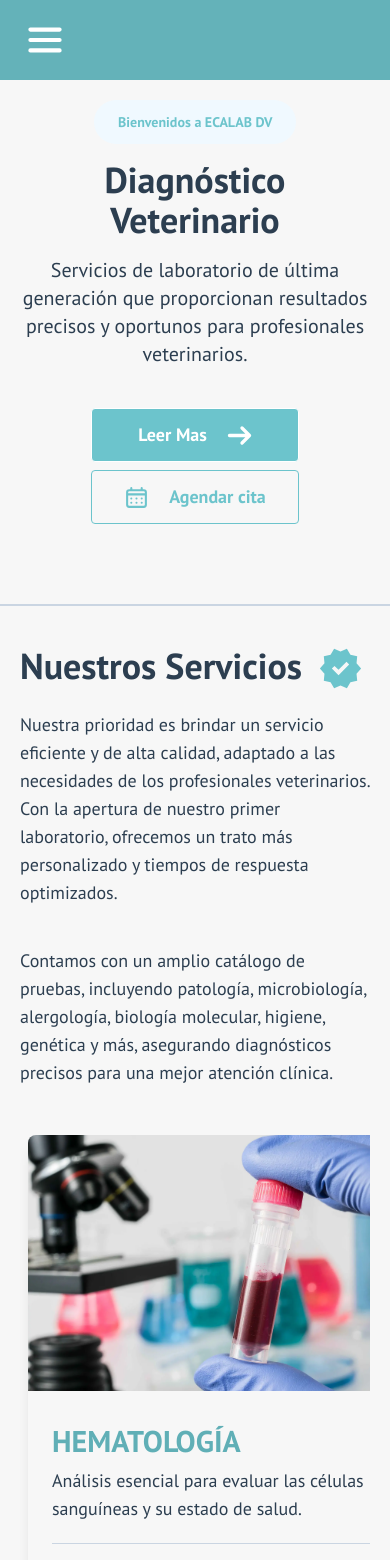
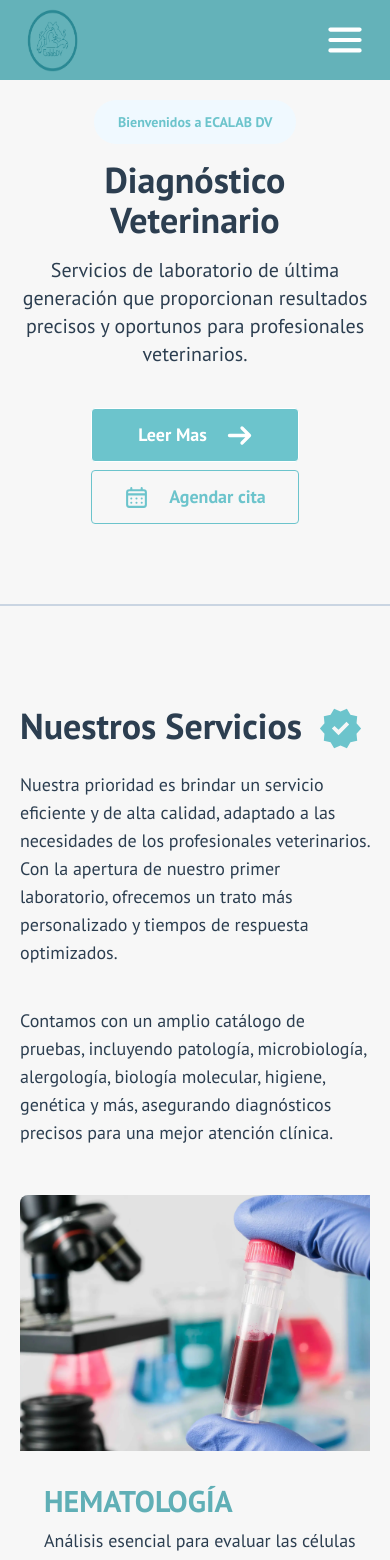
Before and after one commit to cosorio16/ecalab, a React (Vite) app: page / in a window 390 px wide. Shown: the top 1560 px of the page. Built offline with nearby package versions, Linux system fonts and the light colour scheme.

Commit message:
header complete

```diff
--- a/src/components/home/Contact.jsx
+++ b/src/components/home/Contact.jsx
@@ -6,7 +6,9 @@ import Mail from "../../icons/Mail";
 
 function Contact() {
   return (
-    <section className="px-5 lg:px-16 py-10 flex flex-col gap-10">
+    <section
+    id="CONTACTANOS"
+    className="px-5 lg:px-16 py-10 flex flex-col gap-10">
       <h1
         data-aos="fade-right"
         className="text-5xl font-semibold flex items-center gap-5"
--- a/src/components/home/Hero.jsx
+++ b/src/components/home/Hero.jsx
@@ -7,7 +7,9 @@ import Modal from "../Modal";
 
 function Hero() {
   return (
-    <section className="px-5 lg:px-20 py-5 text-[#2C3E50] grid grid-cols-1 gap-10 justify-items-end lg:grid-cols-2 items-center border-b-2 border-slate-300 pb-20">
+    <section
+    id="HOME"
+    className="px-5 lg:px-20 py-5 text-[#2C3E50] grid grid-cols-1 gap-10 justify-items-end lg:grid-cols-2 items-center border-b-2 border-slate-300 pb-20">
       <div className="flex flex-col gap-10 lg:items-start items-center ">
         <div className="flex flex-col gap-4 items-center justify-items-center text-center lg:justify-items-start lg:text-start lg:items-start">
           <span
--- a/src/components/home/Services.jsx
+++ b/src/components/home/Services.jsx
@@ -14,7 +14,7 @@ function Services() {
   ];
 
   return (
-    <section className="py-10 px-5 lg:px-10 2xl:px-12 flex flex-col gap-10 border-b-2 border-slate-300 pb-20">
+    <section id="SERVICIOS"  className="py-10 px-5 lg:px-10 2xl:px-12 flex flex-col gap-10 border-b-2 border-slate-300 pb-20">
       <div className="flex flex-col gap-5">
         <h1
           data-aos="fade-right"
@@ -46,7 +46,7 @@ function Services() {
           </p>
         </div>
       </div>
-      <div className="lg:grid flex overflow-x-scroll lg:overflow-hidden lg:grid-cols-2 xl:grid-cols-3 2xl:grid-cols-4 gap-5 justify-items-stretch w-full p-2">
+      <div className="lg:grid flex overflow-x-scroll lg:overflow-hidden lg:grid-cols-2 xl:grid-cols-3 2xl:grid-cols-4 gap-5 justify-items-stretch w-full p-2 scrollCards">
         {data.services.map((s, i) => (
           <Card
             image={images[i]}
--- a/src/components/ui/Card.jsx
+++ b/src/components/ui/Card.jsx
@@ -14,7 +14,7 @@ function Card({
   return (
     <div
       data-aos="fade-up"
-      className="min-w-96 lg:min-w-80 w-full shadow-lg rounded-lg"
+      className="min-w-96 lg:min-w-80 w-full shadow-lg rounded-lg cardScroll"
     >
       <img
         src={image}
--- a/src/components/ui/Header.jsx
+++ b/src/components/ui/Header.jsx
@@ -54,14 +54,15 @@ function Header() {
         </nav>
       </header>
 
-      <header className="max-w-screen h-20 bg-[#64b2b9] lg:hidden flex items-center px-5">
+      <header className="max-w-screen h-20 bg-[#64b2b9] lg:hidden flex items-center px-5 fixed w-screen top-0 left-0 z-10 justify-between">
+      <img src="/logos/1.jpg" alt="" className="size-16 mix-blend-multiply"/>
         <button
           onClick={() => setShowMenu((showMenu) => !showMenu)}
           className="text-white"
         >
           {showMenu ? <Close sizes={50} /> : <MenuIcon sizes={50} />}
         </button>
-        <Menu state={showMenu} />
+        <Menu state={showMenu} onClose={() => setShowMenu(false)} />
       </header>
     </>
   );
--- a/src/components/ui/Menu.jsx
+++ b/src/components/ui/Menu.jsx
@@ -1,8 +1,9 @@
 import React from "react";
 
-function Menu({ state }) {
+function Menu({ state, onClose }) {
   return (
     <div
+      onClick={onClose}
       className={`fixed text-white inset-0 bg-black/50 z-10 top-19 ${
         state ? "opacity-100" : "opacity-0 pointer-events-none"
       } transition-all`}
@@ -14,13 +15,13 @@ function Menu({ state }) {
       >
         <ul className={`h-full flex flex-col `}>
           <li className="border-b py-3 text-lg font-semibold text-start px-5">
-            <a href="#">Inicio</a>
+            <a href="#HOME">Inicio</a>
           </li>
           <li className="border-b py-3 text-lg font-semibold text-start px-5">
-            <a href="#">Servicios</a>
+            <a href="#SERVICIOS">Servicios</a>
           </li>
           <li className="border-b py-3 text-lg font-semibold text-start px-5">
-            <a href="#">Ubicaciones</a>
+            <a href="#CONTACTANOS">Ubicaciones</a>
           </li>
           <li className="border-b py-3 text-lg font-semibold text-start px-5">
             <button>Agendar Ahora</button>
--- a/src/index.css
+++ b/src/index.css
@@ -79,3 +79,21 @@ body {
   stroke-dasharray: 125.6;
   transform: rotate(-90deg);
 }
+
+.scrollCards {
+  scroll-snap-type: x mandatory;
+}
+
+.cardScroll {
+  scroll-snap-align: center;
+}
+
+@media screen and (max-width: 100px) {
+  /* Aquí van los estilos para pantallas con un ancho mínimo de 100px */
+}
+
+@media (width <= 64rem /* 1024px */) {
+  section {
+   padding-top: 100px;
+  }
+}
```
